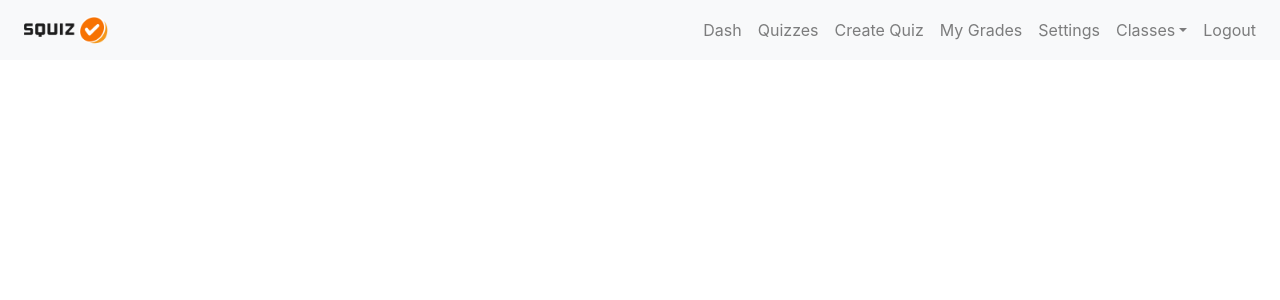
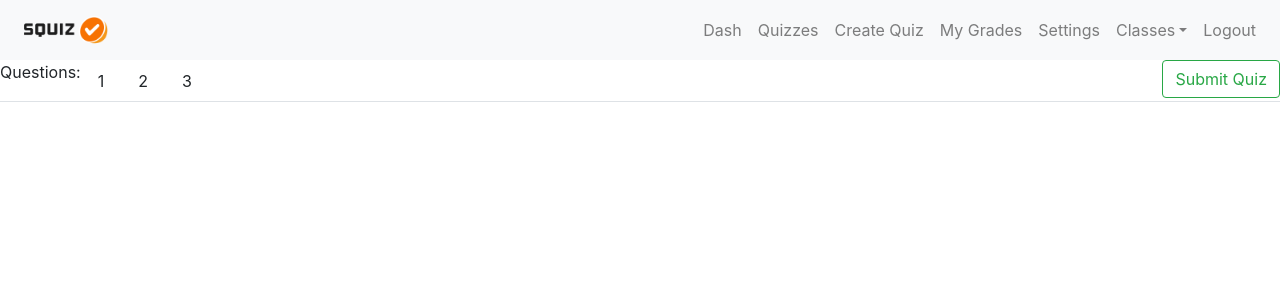
Before and after one commit to denmcca/squiz, a React (Create React App) app in the folder frontend/: page /quizzes in a window 1280 px wide. Shown: the top 300 px of the page. Built offline with nearby package versions, Linux system fonts and the light colour scheme.

Commit message:
tabs read data from arrays
need to implement a scoring system and style text for quizzes. 60% done

```diff
--- a/frontend/src/Components/Router.jsx
+++ b/frontend/src/Components/Router.jsx
@@ -6,6 +6,7 @@ import HomePage from '../Pages/HomePage';
 import CreateQuizPage from '../Pages/CreateQuizPage';
 import WelcomePage from '../Pages/Welcome';
 import GradesPage from '../Pages/GradesPage';
+import QuizzesPage from '../Pages/QuizzesPage';
 
 
 export default class Router extends Component {
@@ -39,6 +40,7 @@ export default class Router extends Component {
             <Route exact path='/CreateQuiz' component={CreateQuizPage} />
             <Route exact path='/register' component ={RegisterPage} />
             <Route exact path='/grades' component={GradesPage} />
+            <Route exact path='/quizzes' component={QuizzesPage} />
           </div>
         </BrowserRouter>
       )
--- /dev/null
+++ b/frontend/src/Pages/QuizzesPage.jsx
@@ -0,0 +1,90 @@
+import React from 'react';
+import { TabContent, TabPane, Nav, NavItem, NavLink, Card, Button, CardTitle, CardText, Row, Col } from 'reactstrap';
+import classnames from 'classnames';
+
+
+const q_Style = {
+
+};
+
+const submitButton = {
+
+};
+
+export default class QuizzesPage extends React.Component {
+  constructor(props) {
+    super(props);
+
+    this.toggle = this.toggle.bind(this);
+    this.state = {
+      activeTab: '1' ,
+      info: [
+                    { question: "Question 1 example", answer_1: "a1",
+                      answer_2: "a2", answer_3: "a3", answer_4: "a4" } ,
+                    { question: "Question 2 example", answer_1: "a1",
+                      answer_2: "a2", answer_3: "a3", answer_4: "a4" } ,
+                    { question: "Question 3 example", answer_1: "a1",}
+
+                 ]
+    };
+  }
+
+    defaultTab() {
+      this.state = {
+        activeTab: '1'
+      };
+    }
+
+  toggle(tab) {
+    if (this.state.activeTab !== tab) {
+      this.setState({
+        activeTab: tab
+      });
+    }
+  }
+  render() {
+    return (
+      <div>
+
+        <Nav tabs>
+          <NavItem>
+            <p style={q_Style} >Questions:</p>
+          </NavItem>
+          {
+          this.state.info.map( (info, index) => {
+            return (
+              <NavItem>
+                <NavLink
+                  className={classnames({ active: this.state.activeTab === index })}
+                  onClick={() => { this.toggle(index); }}
+                >
+                {index+1}
+                </NavLink>
+              </NavItem>
+            );
+          })
+        }
+          <NavItem  className="ml-auto" navbarstyle={submitButton}>
+            <Button outline color="success" size="md">Submit Quiz</Button>{' '}
+          </NavItem>
+        </Nav>
+        <TabContent activeTab={this.state.activeTab}>
+        {
+          this.state.info.map( (info, index) => {
+            return (
+              <TabPane tabId={index} >
+                {info.question}
+                {info.answer_1}
+                {info.answer_2}
+                {info.answer_3}
+                {info.answer_4}
+              </TabPane>
+            );
+          })
+        }
+        </TabContent>
+
+      </div>
+    );
+  }
+}
```
